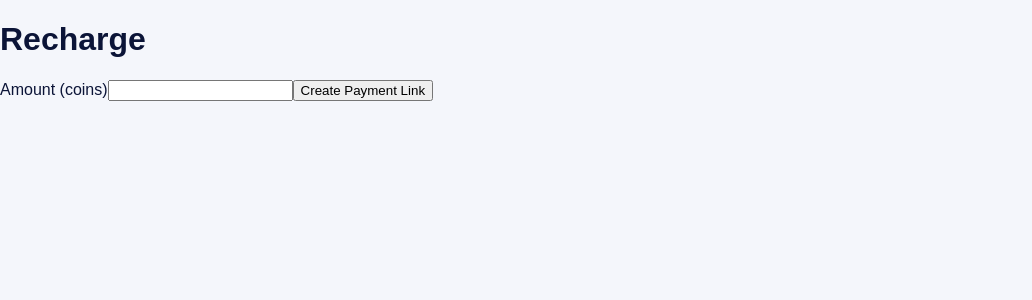
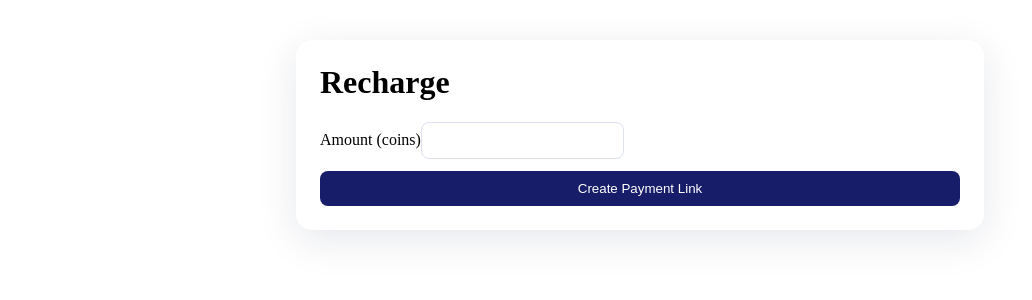
Before and after one commit to sridhar281994/7grid, a React (Vite) app in the folder wallet-portal/: page /wallet/recharge in a window 1280 px wide. Shown: the top 300 px of the page, without its empty margins (0-1032 px from the left). Built offline with nearby package versions, Linux system fonts and the light colour scheme; no server answers.

Commit message:
Update styles.css

```diff
--- a/wallet-portal/src/styles.css
+++ b/wallet-portal/src/styles.css
@@ -1,14 +1,44 @@
-body {
-  font-family: sans-serif;
-  margin: 0;
-  background: #f4f6fb;
-  color: #0b1437;
+.page-card {
+  max-width: 640px;
+  margin: 40px auto;
+  padding: 24px;
+  background: #fff;
+  border-radius: 16px;
+  box-shadow: 0 10px 40px rgba(10, 31, 68, 0.1);
 }
 
-a {
-  color: #0066ff;
+.page-card h1 {
+  margin-top: 0;
 }
 
-button {
-  cursor: pointer;
+.page-card form {
+  display: flex;
+  flex-direction: column;
+  gap: 12px;
 }
+
+.page-card input,
+.page-card select {
+  padding: 10px 12px;
+  border: 1px solid #dce0ef;
+  border-radius: 8px;
+}
+
+.page-card button {
+  background: #171d68;
+  color: #fff;
+  padding: 10px 16px;
+  border: none;
+  border-radius: 8px;
+}
+
+.history-table {
+  width: 100%;
+  border-collapse: collapse;
+}
+
+.history-table th,
+.history-table td {
+  border-bottom: 1px solid #e5e7f3;
+  padding: 8px;
+}
```
